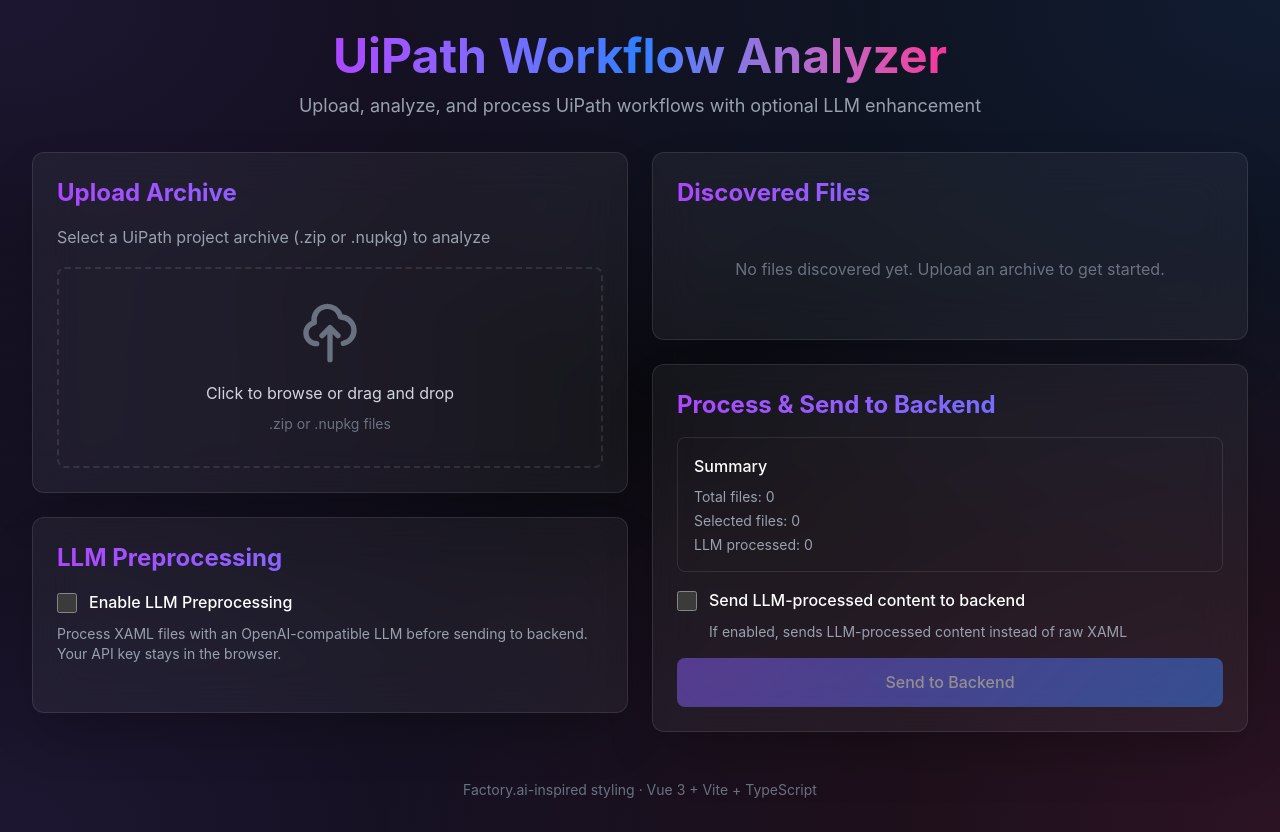
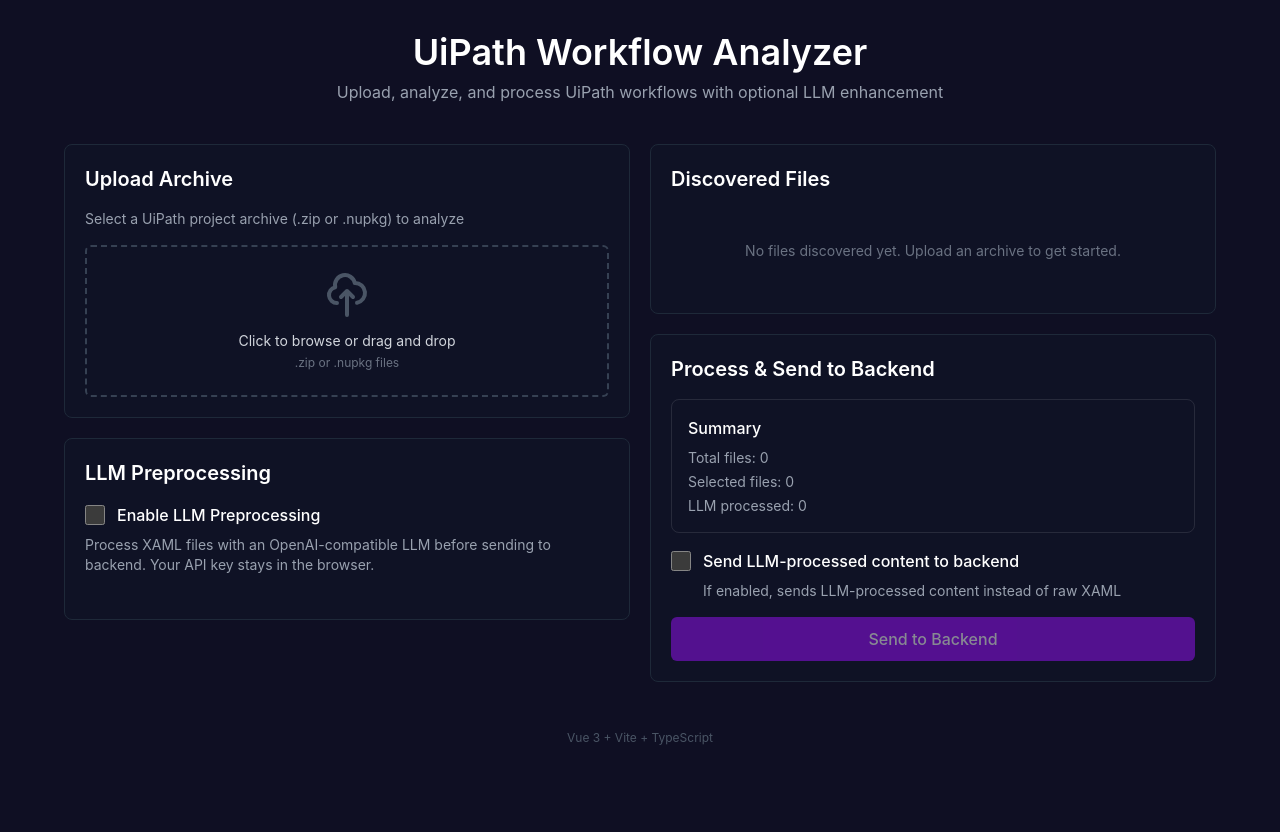
Before and after one commit to OrgGem/UiPathWorkflowToMarkdown, a Vue app in the folder ui/: page / in a window 1280 px wide. After the commit the page ends 800 px from the top, so only its background shows below. Built offline with nearby package versions, Linux system fonts and the light colour scheme.

Commit message:
Simplify CSS styling to match factory.ai minimalist design
Co-authored-by: trlongvn <243252222+trlongvn@users.noreply.github.com>

```diff
--- a/ui/src/App.vue
+++ b/ui/src/App.vue
@@ -38,24 +38,22 @@ const closeFileViewer = () => {
 </script>
 
 <template>
-  <div class="min-h-screen p-4 md:p-8">
-    <div class="max-w-7xl mx-auto">
+  <div class="min-h-screen p-6 md:p-8">
+    <div class="max-w-6xl mx-auto">
       <!-- Header -->
-      <header class="text-center mb-8">
-        <h1 class="text-5xl font-bold mb-3">
-          <span class="bg-gradient-to-r from-purple-500 via-blue-500 to-pink-500 bg-clip-text text-transparent">
-            UiPath Workflow Analyzer
-          </span>
+      <header class="text-center mb-10">
+        <h1 class="text-4xl font-semibold mb-2 text-white">
+          UiPath Workflow Analyzer
         </h1>
-        <p class="text-gray-400 text-lg">
+        <p class="text-gray-400 text-base">
           Upload, analyze, and process UiPath workflows with optional LLM enhancement
         </p>
       </header>
 
       <!-- Main Grid -->
-      <div class="grid grid-cols-1 lg:grid-cols-2 gap-6">
+      <div class="grid grid-cols-1 lg:grid-cols-2 gap-5">
         <!-- Left Column -->
-        <div class="space-y-6">
+        <div class="space-y-5">
           <UploadCard @files-discovered="handleFilesDiscovered" />
           <LLMCard
             :config="llmConfig"
@@ -66,7 +64,7 @@ const closeFileViewer = () => {
         </div>
 
         <!-- Right Column -->
-        <div class="space-y-6">
+        <div class="space-y-5">
           <FilesCard
             :files="files"
             @update="handleFilesUpdate"
@@ -77,15 +75,15 @@ const closeFileViewer = () => {
       </div>
 
       <!-- Footer -->
-      <footer class="text-center mt-12 text-gray-500 text-sm">
-        <p>Factory.ai-inspired styling · Vue 3 + Vite + TypeScript</p>
+      <footer class="text-center mt-12 text-gray-600 text-xs">
+        <p>Vue 3 + Vite + TypeScript</p>
       </footer>
     </div>
 
     <!-- File Viewer Modal -->
     <div
       v-if="viewingFile"
-      class="fixed inset-0 bg-black/80 backdrop-blur-sm flex items-center justify-center p-4 z-50"
+      class="fixed inset-0 bg-black/70 flex items-center justify-center p-4 z-50"
       @click="closeFileViewer"
     >
       <div
--- a/ui/src/components/FilesCard.vue
+++ b/ui/src/components/FilesCard.vue
@@ -1,23 +1,23 @@
 <template>
-  <div class="glass-card p-6">
-    <h2 class="text-2xl font-bold mb-4 bg-gradient-to-r from-purple-500 to-blue-500 bg-clip-text text-transparent">
+  <div class="glass-card p-5">
+    <h2 class="text-xl font-semibold mb-4 text-white">
       Discovered Files
     </h2>
 
-    <div v-if="files.length === 0" class="text-center py-8 text-gray-500">
+    <div v-if="files.length === 0" class="text-center py-8 text-gray-500 text-sm">
       No files discovered yet. Upload an archive to get started.
     </div>
 
     <div v-else>
-      <div class="flex items-center justify-between mb-4">
-        <p class="text-gray-400">
+      <div class="flex items-center justify-between mb-3">
+        <p class="text-gray-400 text-sm">
           {{ files.length }} XAML file(s) found, {{ selectedCount }} selected
         </p>
         <div class="flex gap-2">
-          <button @click="selectAll" class="glass-button-secondary px-4 py-2 text-sm">
+          <button @click="selectAll" class="glass-button-secondary px-3 py-1.5 text-xs">
             Select All
           </button>
-          <button @click="selectNone" class="glass-button-secondary px-4 py-2 text-sm">
+          <button @click="selectNone" class="glass-button-secondary px-3 py-1.5 text-xs">
             Select None
           </button>
         </div>
@@ -27,23 +27,23 @@
         <div
           v-for="(file, index) in files"
           :key="file.checksum"
-          class="flex items-center gap-3 p-4 rounded-lg transition-all cursor-pointer"
-          :class="file.selected ? 'bg-purple-500/20 border border-purple-500/50' : 'bg-glass/30 border border-white/10 hover:bg-glass/50'"
+          class="flex items-center gap-3 p-3 rounded-md transition-colors cursor-pointer"
+          :class="file.selected ? 'bg-purple-500/10 border border-purple-600' : 'bg-gray-800/30 border border-gray-700 hover:bg-gray-800/50'"
           @click="toggleSelection(index)"
         >
           <input
             type="checkbox"
             :checked="file.selected"
             @change.stop="toggleSelection(index)"
-            class="w-5 h-5 rounded border-gray-600 bg-glass text-purple-500 focus:ring-purple-500 focus:ring-offset-0"
+            class="w-4 h-4 rounded border-gray-600 bg-gray-900 text-purple-600 focus:ring-purple-600 focus:ring-offset-0"
           />
 
           <div class="flex-1 min-w-0">
-            <p class="text-white font-medium truncate">{{ file.path }}</p>
-            <div class="flex items-center gap-4 text-xs text-gray-400 mt-1">
+            <p class="text-white text-sm font-medium truncate">{{ file.path }}</p>
+            <div class="flex items-center gap-3 text-xs text-gray-400 mt-0.5">
               <span>{{ formatBytes(file.size) }}</span>
               <span class="font-mono">{{ file.checksum.slice(0, 8) }}...</span>
-              <span v-if="file.llmProcessed" class="text-purple-500">✓ LLM Processed</span>
+              <span v-if="file.llmProcessed" class="text-purple-400">✓ LLM Processed</span>
             </div>
           </div>
 
--- a/ui/src/components/LLMCard.vue
+++ b/ui/src/components/LLMCard.vue
@@ -1,6 +1,6 @@
 <template>
-  <div class="glass-card p-6">
-    <h2 class="text-2xl font-bold mb-4 bg-gradient-to-r from-purple-500 to-blue-500 bg-clip-text text-transparent">
+  <div class="glass-card p-5">
+    <h2 class="text-xl font-semibold mb-4 text-white">
       LLM Preprocessing
     </h2>
 
--- a/ui/src/components/ProcessCard.vue
+++ b/ui/src/components/ProcessCard.vue
@@ -1,6 +1,6 @@
 <template>
-  <div class="glass-card p-6">
-    <h2 class="text-2xl font-bold mb-4 bg-gradient-to-r from-purple-500 to-blue-500 bg-clip-text text-transparent">
+  <div class="glass-card p-5">
+    <h2 class="text-xl font-semibold mb-4 text-white">
       Process & Send to Backend
     </h2>
 
--- a/ui/src/components/UploadCard.vue
+++ b/ui/src/components/UploadCard.vue
@@ -1,15 +1,15 @@
 <template>
-  <div class="glass-card p-6">
-    <h2 class="text-2xl font-bold mb-4 bg-gradient-to-r from-purple-500 to-blue-500 bg-clip-text text-transparent">
+  <div class="glass-card p-5">
+    <h2 class="text-xl font-semibold mb-4 text-white">
       Upload Archive
     </h2>
-    <p class="text-gray-400 mb-4">
+    <p class="text-gray-400 mb-4 text-sm">
       Select a UiPath project archive (.zip or .nupkg) to analyze
     </p>
 
     <div
-      class="border-2 border-dashed rounded-lg p-8 text-center transition-colors"
-      :class="dragActive ? 'border-purple-500 bg-purple-500/10' : 'border-white/10'"
+      class="border-2 border-dashed rounded-md p-6 text-center transition-colors"
+      :class="dragActive ? 'border-purple-500 bg-purple-500/5' : 'border-gray-700'"
       @dragover.prevent="dragActive = true"
       @dragleave.prevent="dragActive = false"
       @drop.prevent="handleDrop"
@@ -23,22 +23,22 @@
       />
 
       <div v-if="!file" class="cursor-pointer" @click="() => fileInput?.click()">
-        <svg class="w-16 h-16 mx-auto mb-4 text-gray-500" fill="none" stroke="currentColor" viewBox="0 0 24 24">
+        <svg class="w-12 h-12 mx-auto mb-3 text-gray-600" fill="none" stroke="currentColor" viewBox="0 0 24 24">
           <path stroke-linecap="round" stroke-linejoin="round" stroke-width="2" d="M7 16a4 4 0 01-.88-7.903A5 5 0 1115.9 6L16 6a5 5 0 011 9.9M15 13l-3-3m0 0l-3 3m3-3v12" />
         </svg>
-        <p class="text-gray-300 mb-2">Click to browse or drag and drop</p>
-        <p class="text-sm text-gray-500">.zip or .nupkg files</p>
+        <p class="text-gray-300 mb-1 text-sm">Click to browse or drag and drop</p>
+        <p class="text-xs text-gray-500">.zip or .nupkg files</p>
       </div>
 
       <div v-else class="text-left">
-        <div class="flex items-center justify-between bg-glass/50 rounded-lg p-4">
+        <div class="flex items-center justify-between bg-gray-800/50 rounded-md p-3">
           <div class="flex items-center space-x-3">
-            <svg class="w-8 h-8 text-purple-500" fill="none" stroke="currentColor" viewBox="0 0 24 24">
+            <svg class="w-7 h-7 text-purple-500" fill="none" stroke="currentColor" viewBox="0 0 24 24">
               <path stroke-linecap="round" stroke-linejoin="round" stroke-width="2" d="M9 12h6m-6 4h6m2 5H7a2 2 0 01-2-2V5a2 2 0 012-2h5.586a1 1 0 01.707.293l5.414 5.414a1 1 0 01.293.707V19a2 2 0 01-2 2z" />
             </svg>
             <div>
-              <p class="font-medium text-white">{{ file.name }}</p>
-              <p class="text-sm text-gray-400">{{ formatBytes(file.size) }}</p>
+              <p class="font-medium text-white text-sm">{{ file.name }}</p>
+              <p class="text-xs text-gray-400">{{ formatBytes(file.size) }}</p>
             </div>
           </div>
           <button
@@ -62,11 +62,11 @@
     </button>
 
     <div v-if="processing" class="mt-4 text-center">
-      <div class="inline-block animate-spin rounded-full h-8 w-8 border-b-2 border-purple-500"></div>
-      <p class="text-gray-400 mt-2">{{ status }}</p>
+      <div class="inline-block animate-spin rounded-full h-6 w-6 border-b-2 border-purple-500"></div>
+      <p class="text-gray-400 mt-2 text-sm">{{ status }}</p>
     </div>
 
-    <div v-if="error" class="mt-4 p-4 bg-red-500/10 border border-red-500/50 rounded-lg text-red-400">
+    <div v-if="error" class="mt-4 p-3 bg-red-900/20 border border-red-800 rounded-md text-red-400 text-sm">
       {{ error }}
     </div>
   </div>
--- a/ui/src/style.css
+++ b/ui/src/style.css
@@ -3,7 +3,7 @@
 @layer base {
   :root {
     font-family: 'Inter', system-ui, -apple-system, BlinkMacSystemFont, 'Segoe UI', sans-serif;
-    line-height: 1.6;
+    line-height: 1.5;
     font-weight: 400;
     color-scheme: dark;
     font-synthesis: none;
@@ -16,42 +16,34 @@
     margin: 0;
     min-width: 320px;
     min-height: 100vh;
-    background: #0a0a0f;
-    background-image:
-      radial-gradient(at 0% 0%, rgba(139, 92, 246, 0.15) 0px, transparent 50%),
-      radial-gradient(at 100% 0%, rgba(59, 130, 246, 0.15) 0px, transparent 50%),
-      radial-gradient(at 100% 100%, rgba(236, 72, 153, 0.15) 0px, transparent 50%),
-      radial-gradient(at 0% 100%, rgba(139, 92, 246, 0.15) 0px, transparent 50%);
-    color: rgba(255, 255, 255, 0.9);
+    background: #0f0f23;
+    color: rgba(255, 255, 255, 0.87);
   }
 }
 
 @layer components {
   .glass-card {
-    @apply bg-white/5 backdrop-blur-xl border border-white/10 rounded-xl shadow-2xl;
+    @apply bg-gray-900/40 border border-gray-800 rounded-lg;
   }
 
   .glass-button {
-    @apply px-6 py-3 rounded-lg font-medium transition-all duration-200;
-    background: linear-gradient(135deg, #8b5cf6 0%, #3b82f6 100%);
-    @apply hover:shadow-lg hover:scale-105;
-    @apply active:scale-95;
-    @apply text-white border-0;
+    @apply px-5 py-2.5 rounded-md font-medium transition-colors duration-150;
+    @apply bg-purple-600 hover:bg-purple-700;
+    @apply text-white;
   }
 
   .glass-button-secondary {
-    @apply px-6 py-3 rounded-lg font-medium transition-all duration-200;
-    @apply bg-white/5 backdrop-blur-xl border border-white/10;
-    @apply hover:bg-white/10 hover:border-white/20;
-    @apply text-white;
+    @apply px-5 py-2.5 rounded-md font-medium transition-colors duration-150;
+    @apply bg-transparent border border-gray-700 hover:border-gray-600 hover:bg-gray-800/50;
+    @apply text-gray-300;
   }
 
   .glass-input {
-    @apply w-full px-4 py-3 rounded-lg;
-    @apply bg-white/5 backdrop-blur-xl border border-white/10;
-    @apply text-white placeholder-gray-400;
-    @apply focus:outline-none focus:ring-2 focus:ring-purple-500/50 focus:border-transparent;
-    @apply transition-all duration-200;
+    @apply w-full px-3 py-2 rounded-md;
+    @apply bg-gray-900 border border-gray-700;
+    @apply text-white placeholder-gray-500;
+    @apply focus:outline-none focus:border-purple-500;
+    @apply transition-colors duration-150;
   }
 }
 
```
Also changed, not shown: 2 other files (tests, documents, lock files or other folders).
